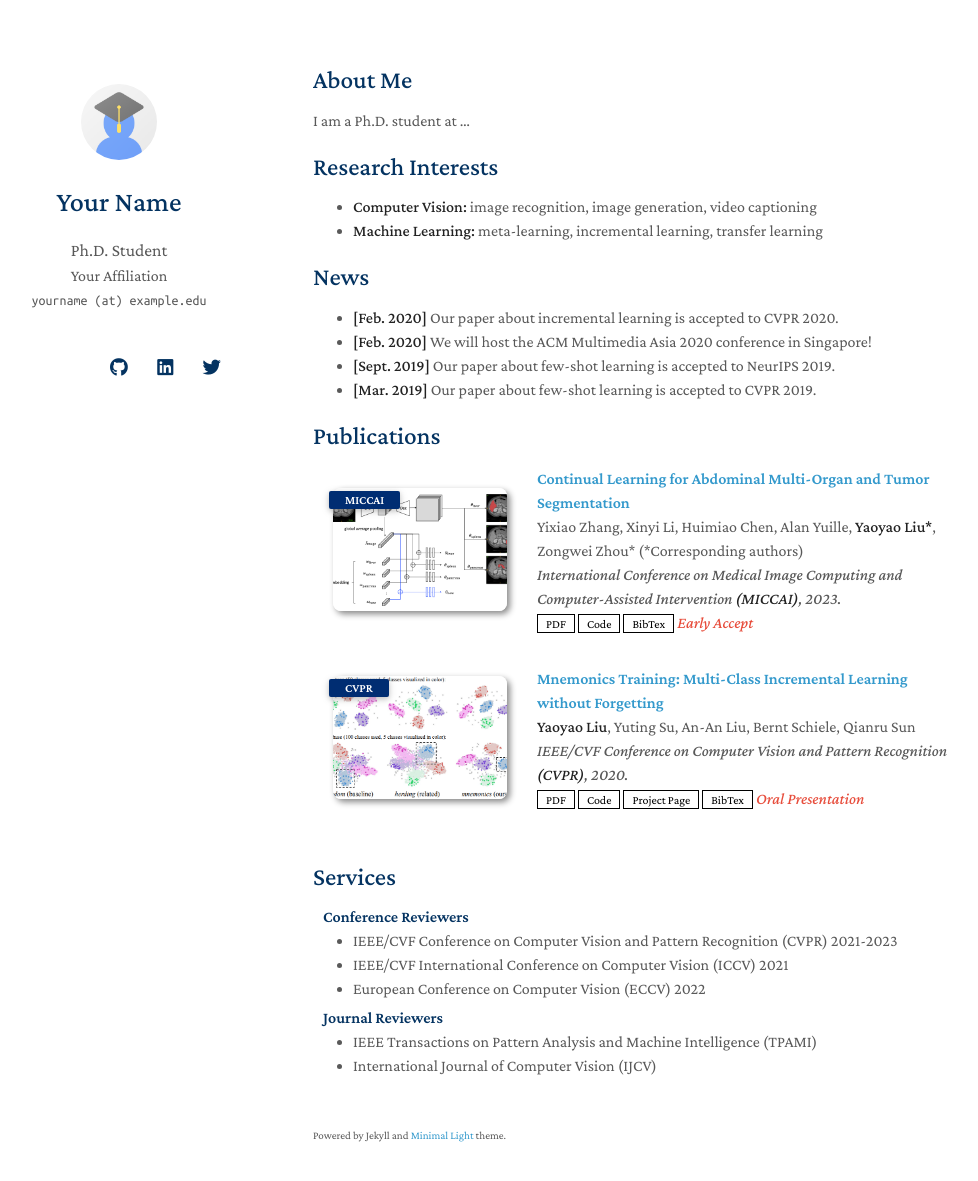
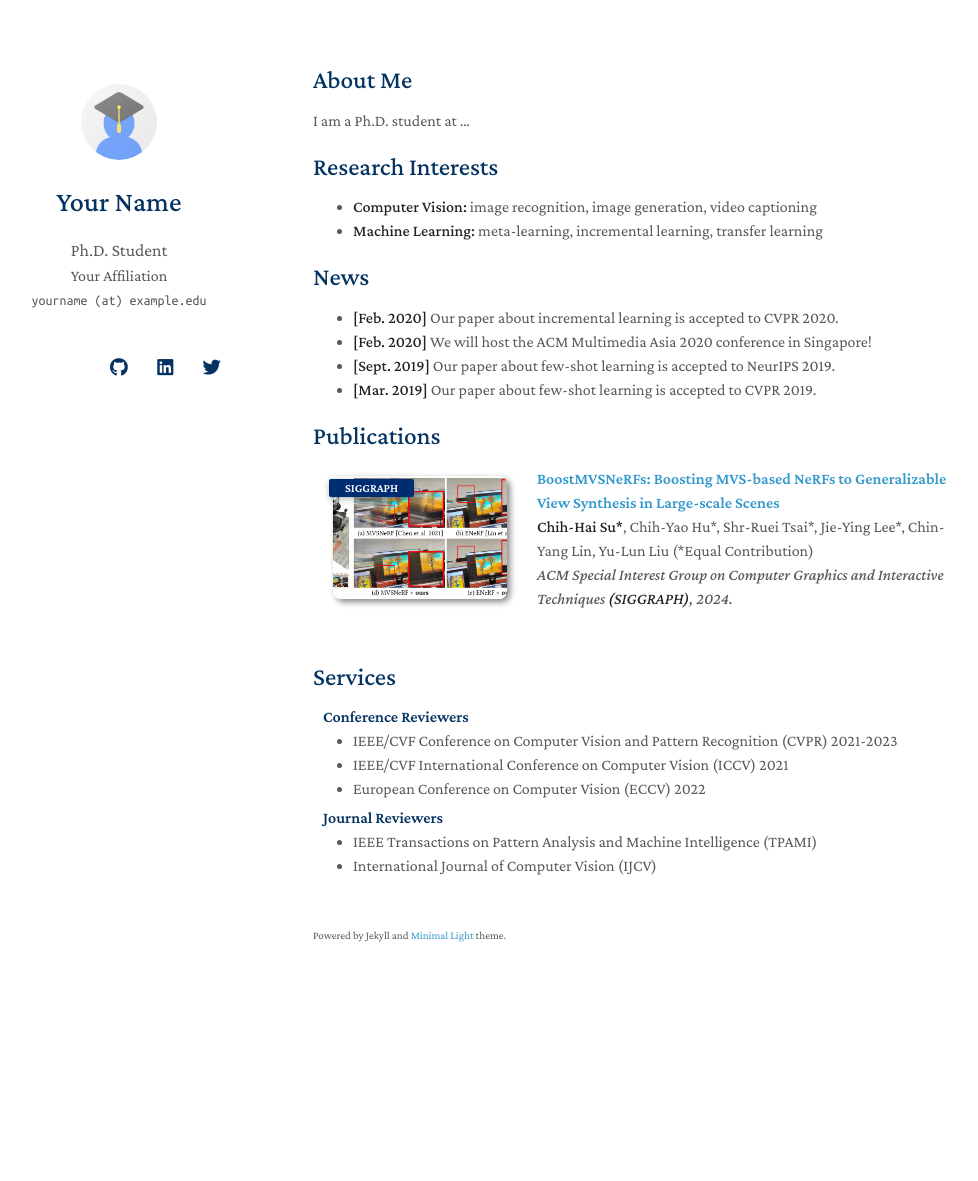
Before and after one commit to Su-Terry/Su-Terry.github.io, a Jekyll site: the page built from index.md, in a window 1280 px wide and 1216 px high. Shown: the top 1181 px of the window, without its empty margins (157-1135 px from the left). Built offline with Jekyll 4.4.1, drawn with Linux system fonts in a browser that asks for light colours; nearby versions of some CDN libraries; a style sheet for code colours, icons or effects is not loaded; our own code applies the rules of GitHub Pages for plain Markdown files.

Commit message:
Publication: BoostMVSNeRFs

```diff
--- a/_data/publications.yml
+++ b/_data/publications.yml
@@ -1,22 +1,11 @@
 main:
 
-  - title: Continual Learning for Abdominal Multi-Organ and Tumor Segmentation
-    authors: Yixiao Zhang, Xinyi Li, Huimiao Chen, Alan Yuille, <strong>Yaoyao Liu*</strong>, Zongwei Zhou* (*Corresponding authors)
-    conference_short: MICCAI
-    conference: International Conference on Medical Image Computing and Computer-Assisted Intervention <strong>(MICCAI)</strong>, 2023.
-    pdf: https://arxiv.org/pdf/2306.00988.pdf
-    code: https://github.com/MrGiovanni/ContinualLearning
-    bibtex: https://bib.yliu.me/MICCAI23.txt
-    image: ./assets/img/teaser_example_2.png
-    notes: Early Accept
-
-  - title: "Mnemonics Training: Multi-Class Incremental Learning without Forgetting"
-    authors: <strong>Yaoyao Liu</strong>, Yuting Su, An-An Liu, Bernt Schiele, Qianru Sun
-    conference_short: CVPR
-    conference: IEEE/CVF Conference on Computer Vision and Pattern Recognition <strong>(CVPR)</strong>, 2020.
-    pdf: https://arxiv.org/pdf/2002.10211.pdf
-    code: https://github.com/yaoyao-liu/class-incremental-learning/tree/main/mnemonics-training
-    page: https://class-il.mpi-inf.mpg.de/mnemonics/
-    bibtex: https://class-il.mpi-inf.mpg.de/mnemonics/
-    notes: Oral Presentation
-    image: ./assets/img/teaser_example.png
+  - title: "BoostMVSNeRFs: Boosting MVS-based NeRFs to Generalizable View Synthesis in Large-scale Scenes"
+    authors: <strong>Chih-Hai Su*</strong>, Chih-Yao Hu*, Shr-Ruei Tsai*, Jie-Ying Lee*, Chin-Yang Lin, Yu-Lun Liu (*Equal Contribution)
+    conference_short: SIGGRAPH
+    conference: ACM Special Interest Group on Computer Graphics and Interactive Techniques <strong>(SIGGRAPH)</strong>, 2024.
+    pdf:
+    code:
+    bibtex:
+    image: ./assets/img/teaser_boostmvsnerfs.png
+    notes:
```
Also changed, not shown: assets/img/teaser_boostmvsnerfs.png (added), assets/img/teaser_example.png (deleted), assets/img/teaser_example_2.png (deleted).
